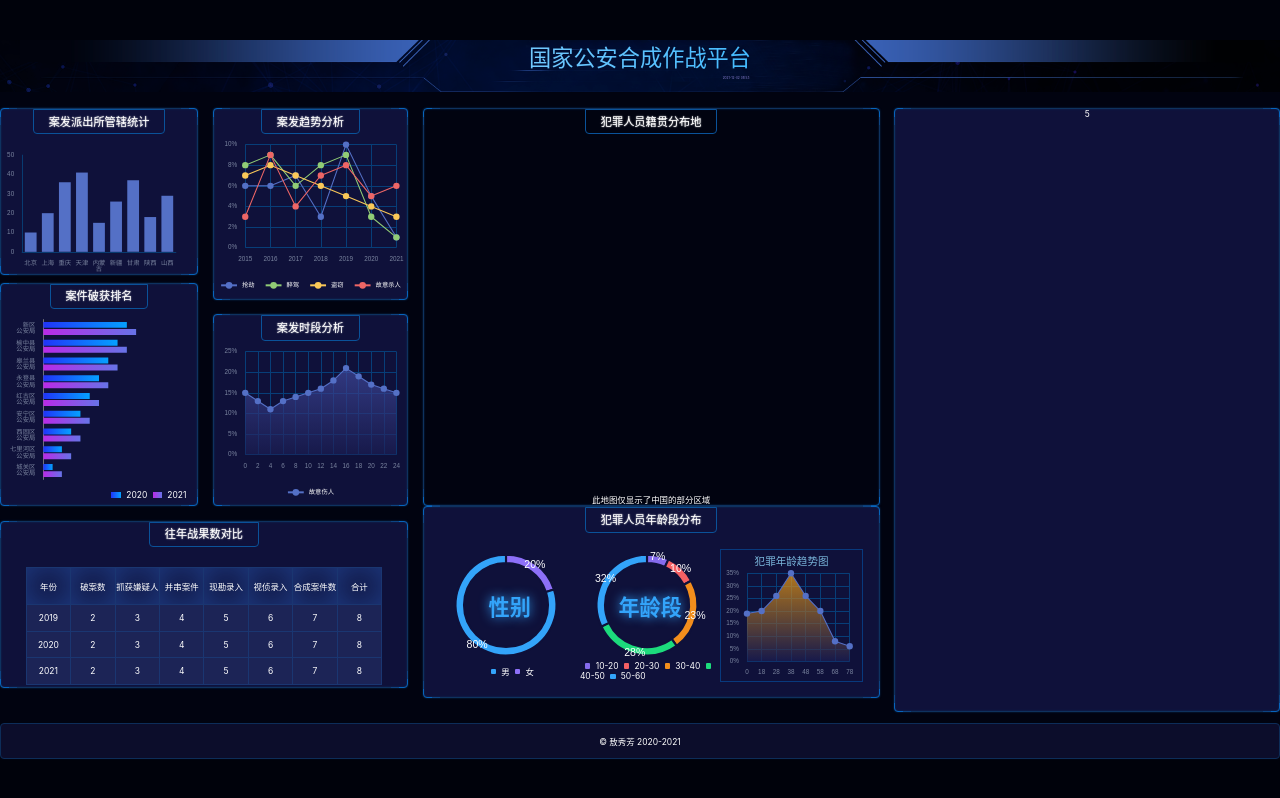
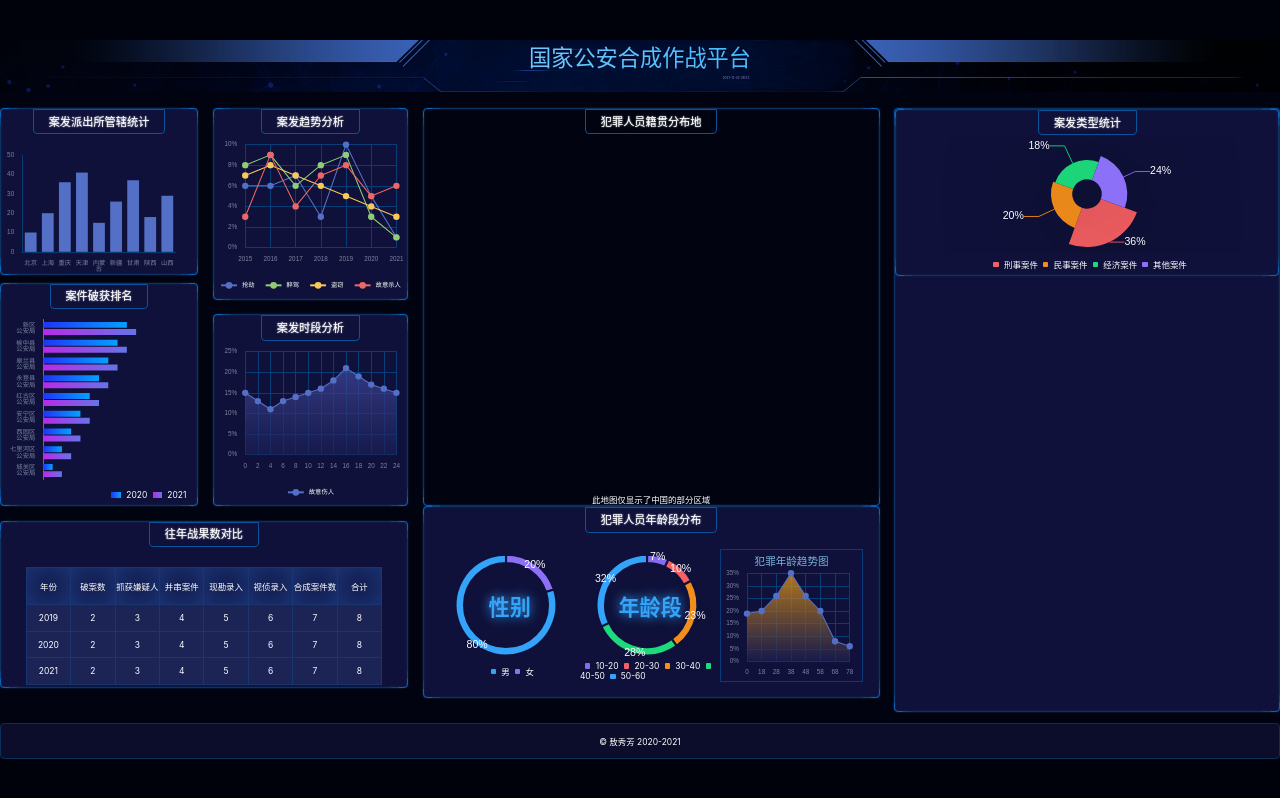
Before and after one commit to ao1115/big-screen, a React (Vite) app: page /#/ in a window 1280 px wide. Shown: the top 798 px of the page. Built offline with nearby package versions, Linux system fonts and the light colour scheme.

Commit message:
完成Chart10

```diff
--- /dev/null
+++ b/src/components/chart-10.tsx
@@ -0,0 +1,63 @@
+import React, { useRef, useEffect } from 'react';
+import * as echarts from 'echarts'
+import { px } from '../shared/px';
+
+export const Chart10 = () => {
+    const divRef = useRef(null)
+    const colors = ['#F46064', '#F38E1C', '#1CDB7C', '#8D70F8', '#33A4FA'];
+    useEffect(() => {
+        var myChart = echarts.init(divRef.current);
+        myChart.setOption({
+            textStyle: {
+                fontSize: px(12),
+                color: '#79839E'
+            },
+            title: { show: false },
+            color: colors,
+            xAxis: { show: false },
+            yAxis: { show: false },
+            legend: { show: false },
+            series: [
+                {
+                    startAngle: -20,
+                    type: 'pie',
+                    radius: ['25%', '90%'],
+                    avoidLabelOverlap: false,
+                    label: {
+                        show: true, position: 'outside', textStyle: { color: 'white', fontSize: px(20) },
+                        distanceToLabelLine: 0,
+                        formatter(options) {
+                            return options.value * 100 + '%';
+                        }
+                    },
+                    labelLine: { show: true, length: 0 },
+                    roseType: 'area',
+                    itemStyle: {
+                        shadowBlur: px(200),
+                        shadowColor: 'rgba(0, 0, 0, 0.5)'
+                    },
+                    data: [
+                        { value: 0.36, name: '刑事案件' },
+                        { value: 0.20, name: '民事案件' },
+                        { value: 0.18, name: '经济案件' },
+                        { value: 0.24, name: '其他案件' },
+                    ]
+                }
+            ]
+        });
+    }, []);
+    return (
+        <div className="案发类型  bordered">
+            <h2>案发类型统计</h2>
+            <div className="chart" ref={divRef}>
+            </div>
+            <div className="legend">
+                <span style={{ background: colors[0] }} />刑事案件
+                <span style={{ background: colors[1] }} />民事案件
+                <span style={{ background: colors[2] }} />经济案件
+                <span style={{ background: colors[3] }} />其他案件
+            </div>
+        </div>
+    )
+
+}
--- a/src/pages/home.scss
+++ b/src/pages/home.scss
@@ -122,7 +122,8 @@
         .案发时段,
         .战果,
         .地图,
-        .年龄段 {
+        .年龄段,
+        .案发类型 {
             height: px(315);
             display: flex;
             flex-direction: column;
@@ -298,5 +299,31 @@
                 }
             }
         }
+
+        .案发类型 {
+            .legend {
+                height: px(40);
+                display: flex;
+                align-items: center;
+                justify-content: center;
+                flex-wrap: wrap;
+
+                >span {
+                    display: inline-block;
+                    width: px(10);
+                    height: px(10);
+                    border-radius: px(2);
+                    margin: 0 px(10);
+                }
+
+                .male {
+                    background: #33a4fa;
+                }
+
+                .female {
+                    background: #8d70f8;
+                }
+            }
+        }
     }
 }
--- a/src/pages/home.tsx
+++ b/src/pages/home.tsx
@@ -11,6 +11,7 @@ import { Chart6 } from '../components/chart-6';
 import { Chart7 } from '../components/chart-7';
 import { Chart8 } from '../components/chart-8';
 import { Chart9 } from '../components/chart-9';
+import { Chart10 } from '../components/chart-10';
 export const Home = () => {
   const date = new Date().toISOString();
   let d = dayjs(date).format('YYYY-MM-DD HH:mm')
@@ -43,7 +44,9 @@ export const Home = () => {
             </div>
           </div>
         </section>
-        <section className="section5  bordered">5</section>
+        <section className="section5  bordered">
+          <Chart10 />
+        </section>
       </main>
       <footer>
         &copy; 敖秀芳 2020-2021
```
